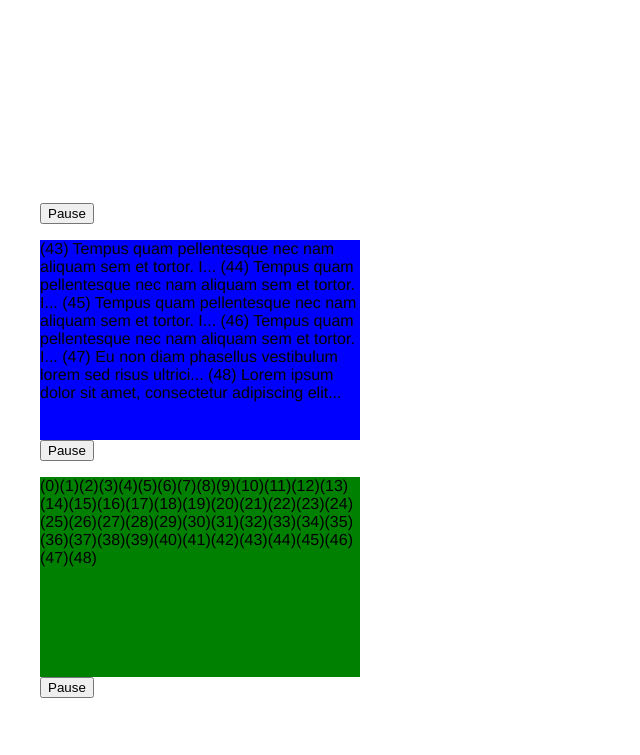
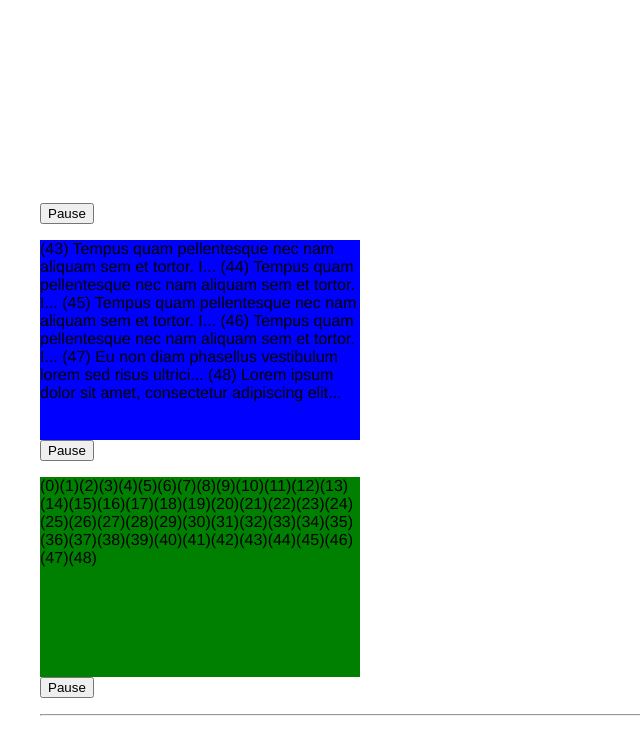
Before and after one commit to once-ler/virtual-scroll-text-js, a website built with webpack: page static/index.html in a window 1280 px wide. Shown: the part 37-792 px from the top of the page, without its empty margins (0-640 px from the left). Built offline with nearby package versions, Linux system fonts and the light colour scheme; no server answers.

Commit message:
Update style in example

```diff
--- a/static/index.html
+++ b/static/index.html
@@ -17,7 +17,7 @@
       text-align: left;
     }
     body {
-      overflow: hidden;
+      overflow: auto;
     }
     h5 {
       margin-left: 6px;
@@ -47,6 +47,8 @@
   <div id="app3"></div>
   </p>
 
+  <hr />
+
   <script>
   </script>
 
```
